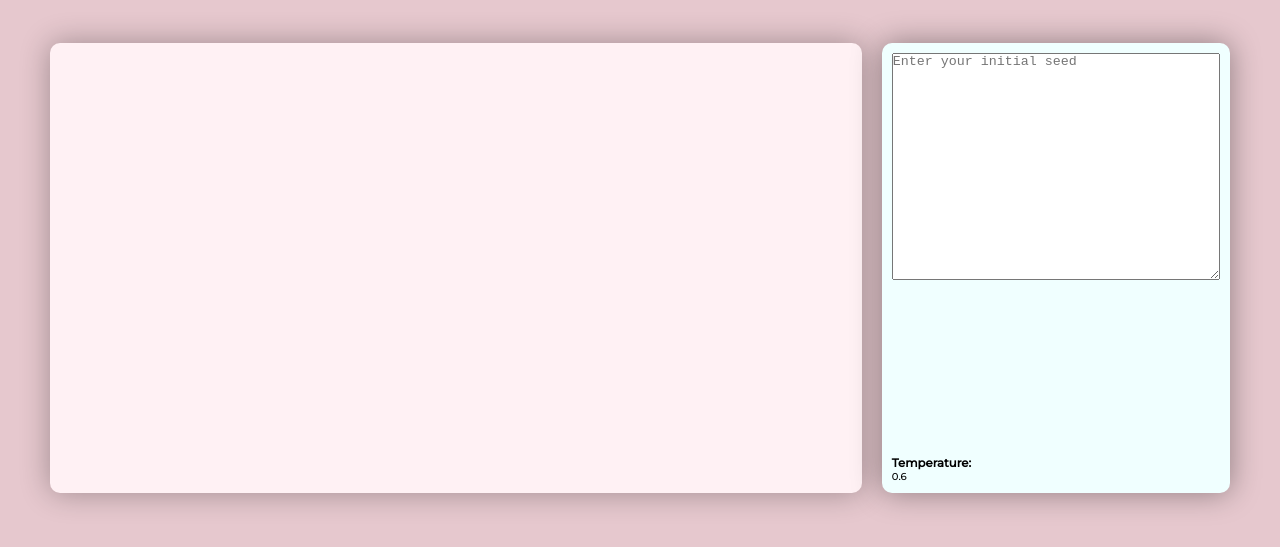
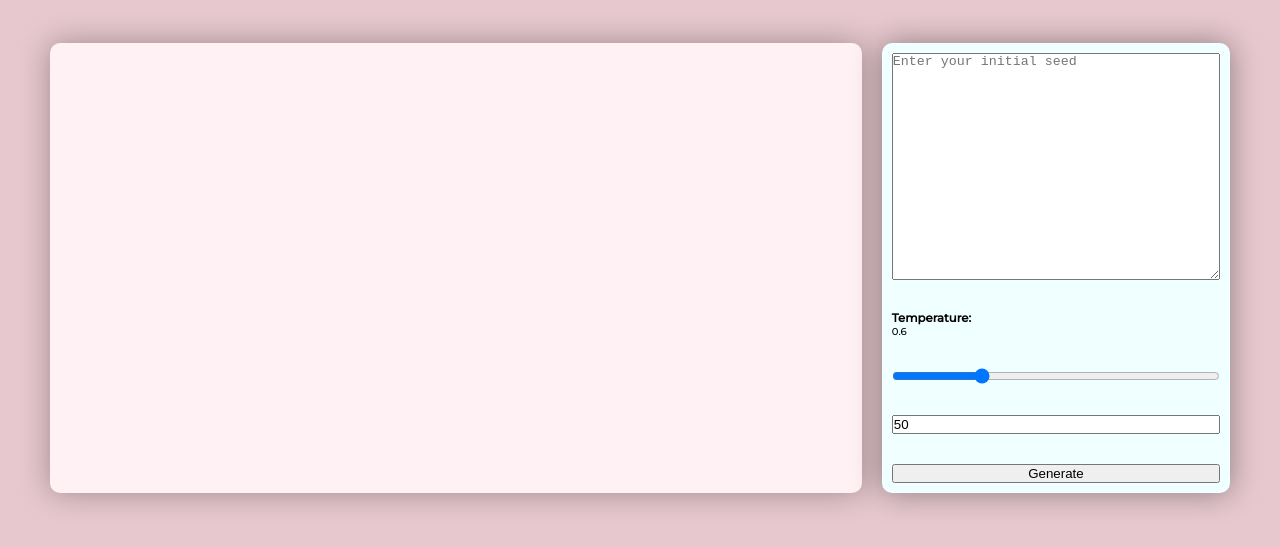
Before and after one commit to darthdaenerys/Ai-Sonnet, a website: page public/index.html in a window 1280 px wide. Shown: the part 77-624 px from the top of the page. Drawn offline with nearby package versions, Linux system fonts and the light colour scheme; no server answers.

Commit message:
Add input and button

```diff
--- a/public/index.html
+++ b/public/index.html
@@ -29,6 +29,12 @@
                 <h3>Temperature: </h3>
                 <span id="temperatureValue">0.6</span>
             </label>
+            <input type="range"
+                title="Controls the randomness of the generated text. Higher values result in more randomness, while lower values produce more focused and deterministic text."
+                id="temperatureInput" min="0.1" max="2.0" step="0.1" value="0.6">
+            <input type="number" id="stepsInput" placeholder="Enter steps" value="50"
+                title="Specifies the number of words to generate in each iteration. Adjusting this value can influence the length and granularity of the generated text.">
+            <button class="btn" onclick="generate()">Generate</button>
         </div>
     </section>
 
```
